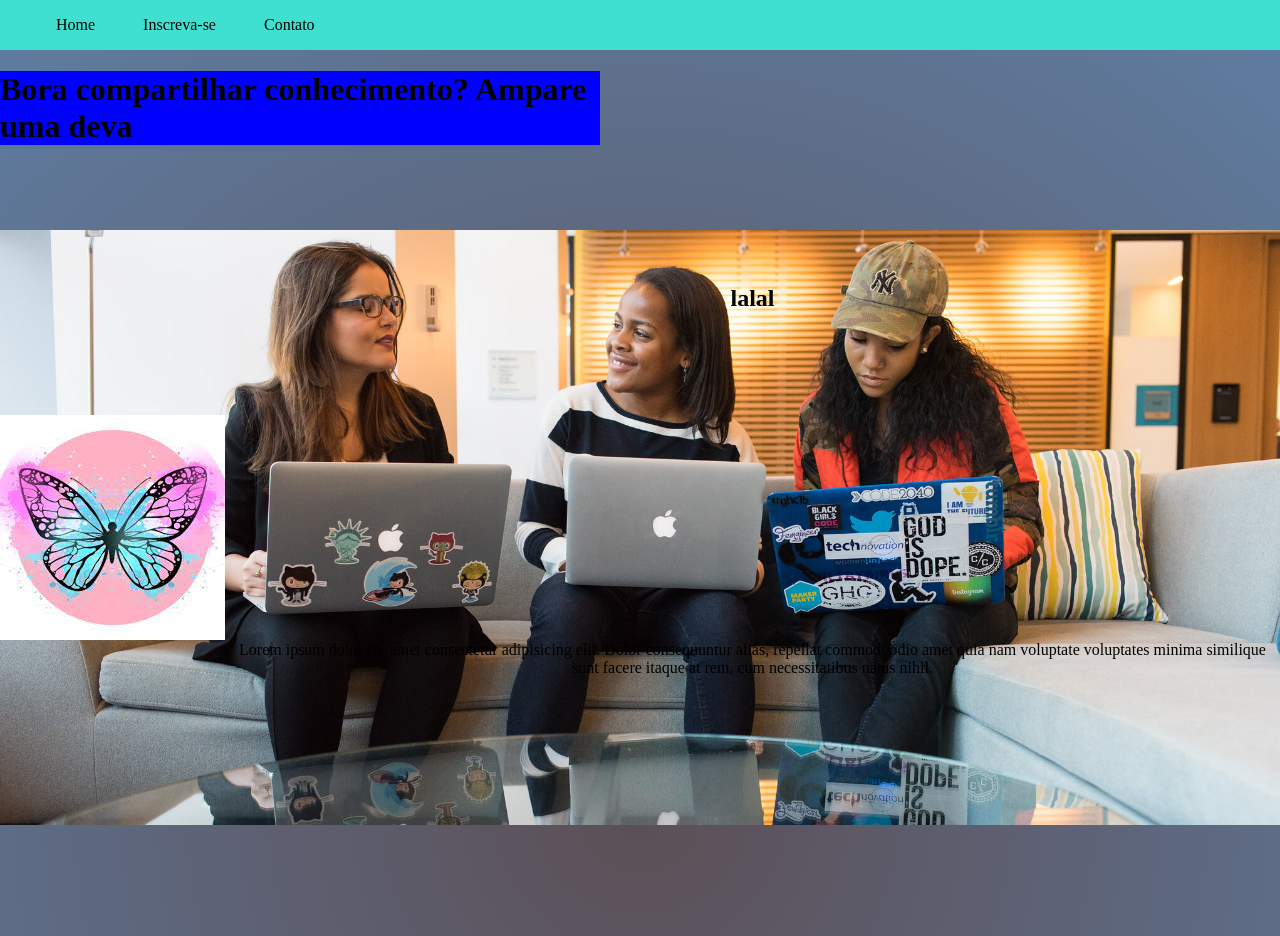
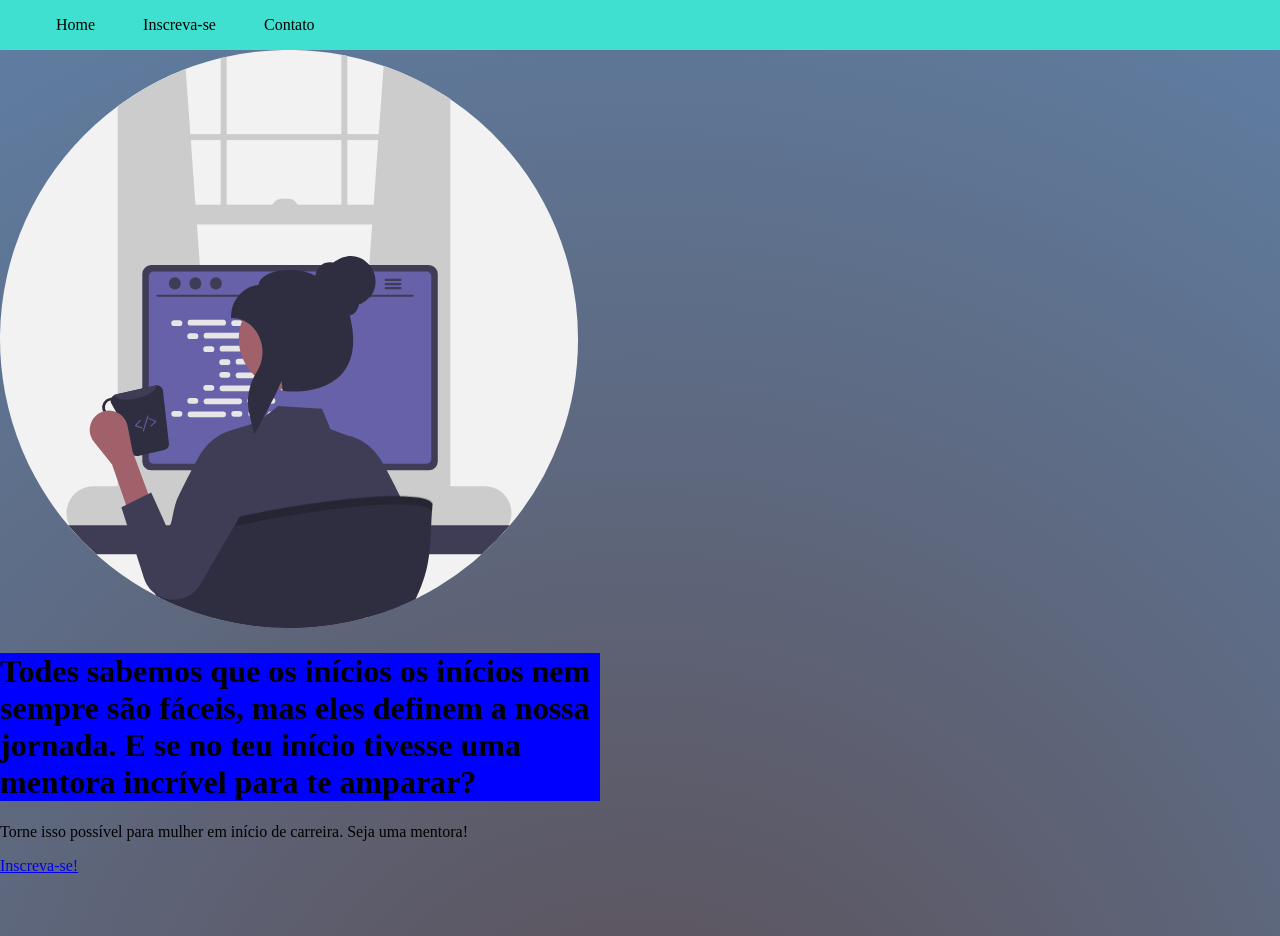
Before and after one commit to linefmv/AmparADevA, a React (Create React App) app: page / in a window 1280 px wide. Shown: the top 936 px of the page. Built offline with nearby package versions, Linux system fonts and the light colour scheme.

Commit message:
feat: add image, correct text and link

```diff
--- a/src/components/Header/Header.jsx
+++ b/src/components/Header/Header.jsx
@@ -1,12 +1,15 @@
 import './header.styles.css'
-
-const Home = () => {
+import logo from '../../assets/header-page.svg'
+const Header = () => {
     return (
         <header>
-            <h1>Bora compartilhar conhecimento? Ampare uma deva</h1>
+            <img src={logo} alt="draw of girl programming" />
+            <h1>Todes sabemos que os inícios os inícios nem sempre são fáceis, mas eles definem a nossa jornada. E se no teu início tivesse uma mentora incrível para te amparar?</h1>
+            <p> Torne isso possível para mulher em início de carreira. Seja uma mentora! </p>
+            <a href="/subscribe">Inscreva-se!</a>
         </header>
        )
 }
 
 
-export default Home;
+export default Header;
```
Also changed, not shown: src/assets/header-page.svg (added).
